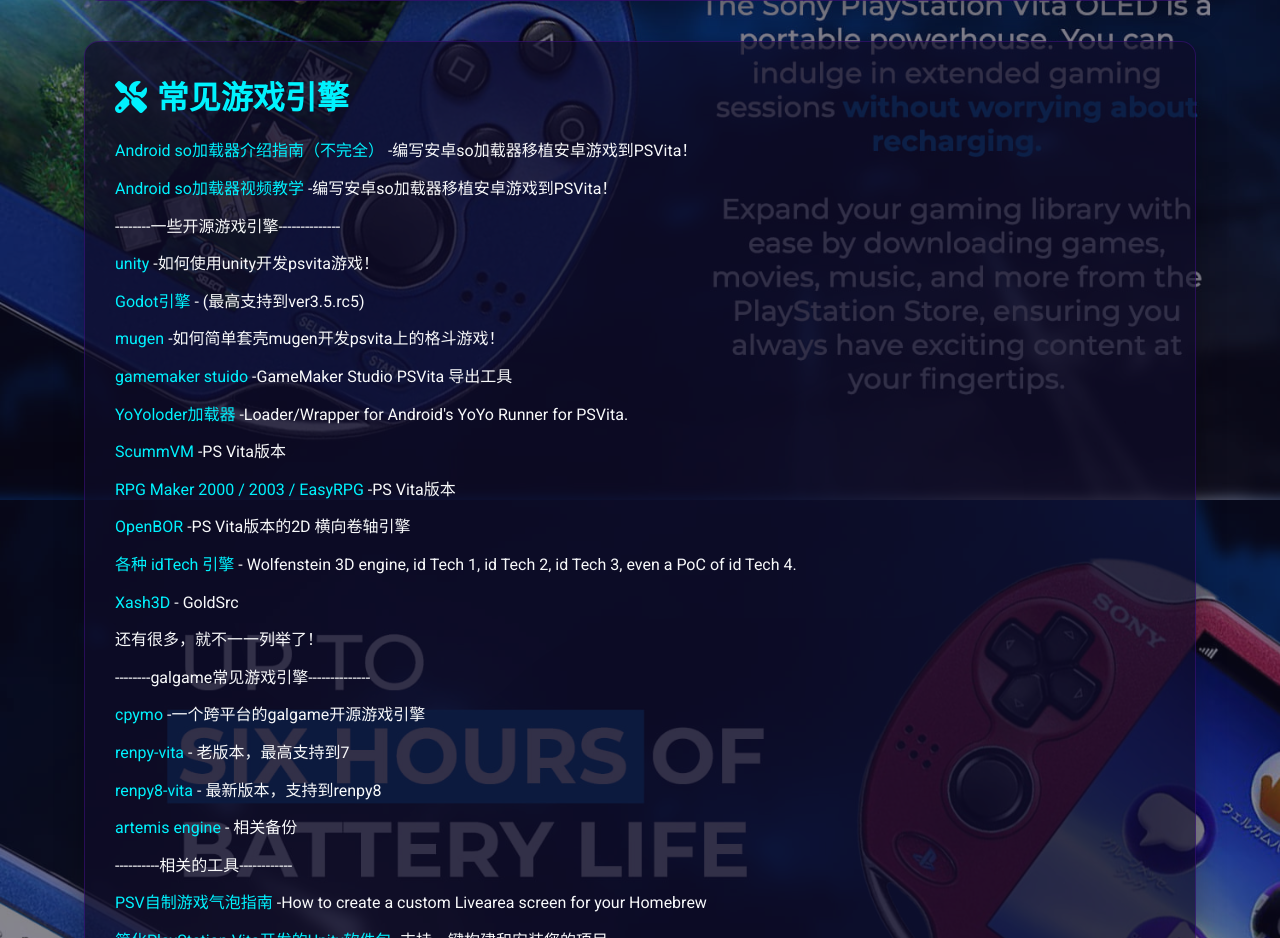
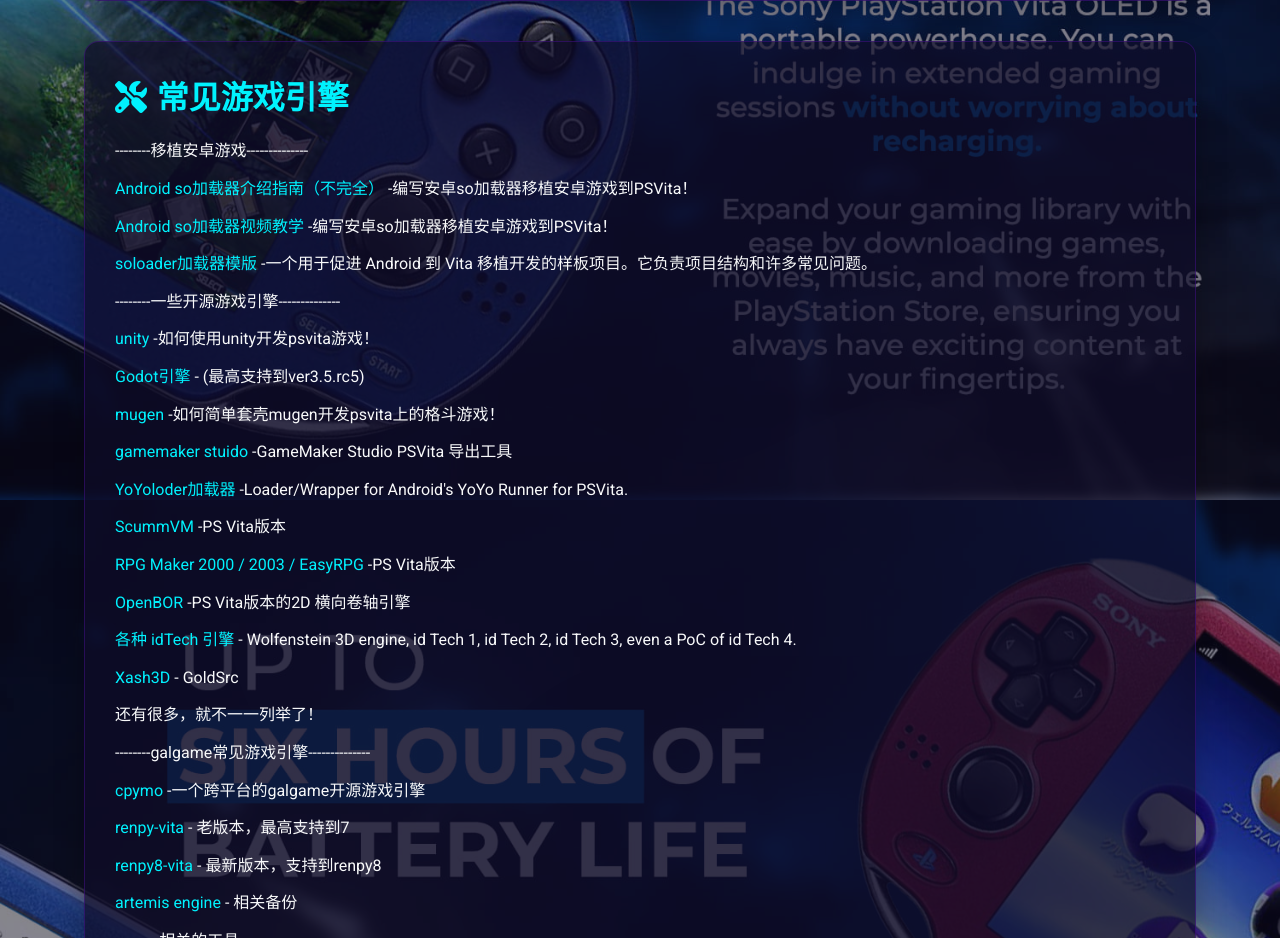
Before and after one commit to ATSPwang618/ATSPwang618.github.io, a plain HTML site: page jiaochen.html in a window 1280 px wide. Shown: the part 780-1718 px from the top of the page. Drawn offline with Linux system fonts and the light colour scheme.

Commit message:
Update jiaochen.html

```diff
--- a/jiaochen.html
+++ b/jiaochen.html
@@ -190,8 +190,17 @@
     <div class="guide-section">
         <h2><i class="fas fa-tools"></i> 常见游戏引擎</h2>
         <ul>
+            <li>--------移植安卓游戏--------------</li>
             <li><a href="https://github.com/Rocroverss/vitasoguide" target="_blank">Android so加载器介绍指南（不完全） </a> -编写安卓so加载器移植安卓游戏到PSVita！</li>
             <li><a href="https://www.bilibili.com/video/BV1Wyh8zXEvA" target="_blank">Android so加载器视频教学 </a> -编写安卓so加载器移植安卓游戏到PSVita！</li>
+            <li><a href="https://github.com/v-atamanenko/soloader-boilerplate/">soloader加载器模版 </a> -一个用于促进 Android 到 Vita 移植开发的样板项目。它负责项目结构和许多常见问题。</li>
+
+
+
+
+
+
+
             <li>--------一些开源游戏引擎--------------</li>
             <li><a href="https://www.patreon.com/posts/guide-how-to-to-24906451" target="_blank">unity </a> -如何使用unity开发psvita游戏！</li>
             <li><a href="https://github.com/SonicMastr/godot-vita/releases" target="_blank">Godot引擎</a> - (最高支持到ver3.5.rc5)</li>
```
